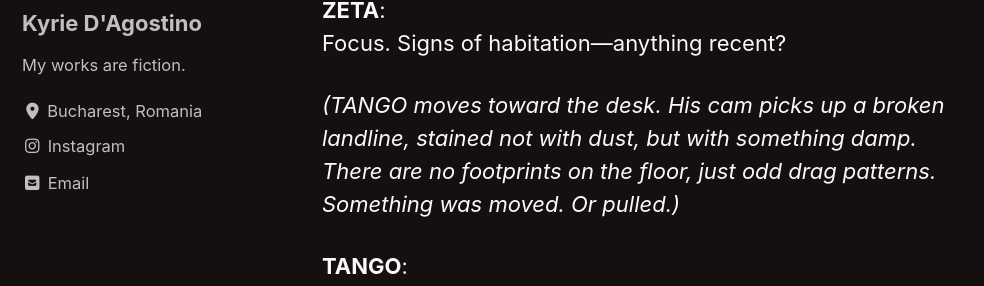
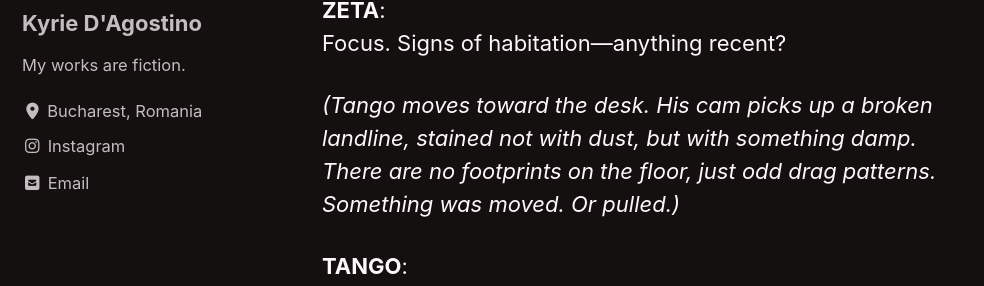
Before and after one commit to kyrie-edelweiss/edelweiss-archive, a Jekyll site: the page built from _pages/red-king.md, in a window 1280 px wide and 900 px high, scrolled down 70853 px. Shown: the part 168-454 px from the top of the window, without its empty margins (0-984 px from the left). Built offline with Jekyll 4.4.1, drawn with Linux system fonts in a browser that asks for light colours; cached includes are drawn as plain includes; our own code applies the rules of GitHub Pages for plain Markdown files.

```diff
--- a/_pages/red-king.md
+++ b/_pages/red-king.md
@@ -1545,7 +1545,7 @@ I mean look at it. That used to be a couch. Now it’s mulch.
 **ZETA**:
 Focus. Signs of habitation—anything recent?
 
-*(TANGO moves toward the desk. His cam picks up a broken landline, stained not with dust, but with something damp. There are no footprints on the floor, just odd drag patterns. Something was moved. Or pulled.)*
+*(Tango moves toward the desk. His cam picks up a broken landline, stained not with dust, but with something damp. There are no footprints on the floor, just odd drag patterns. Something was moved. Or pulled.)*
 
 **TANGO**:
 This place smells like old copper and vinegar.
```
